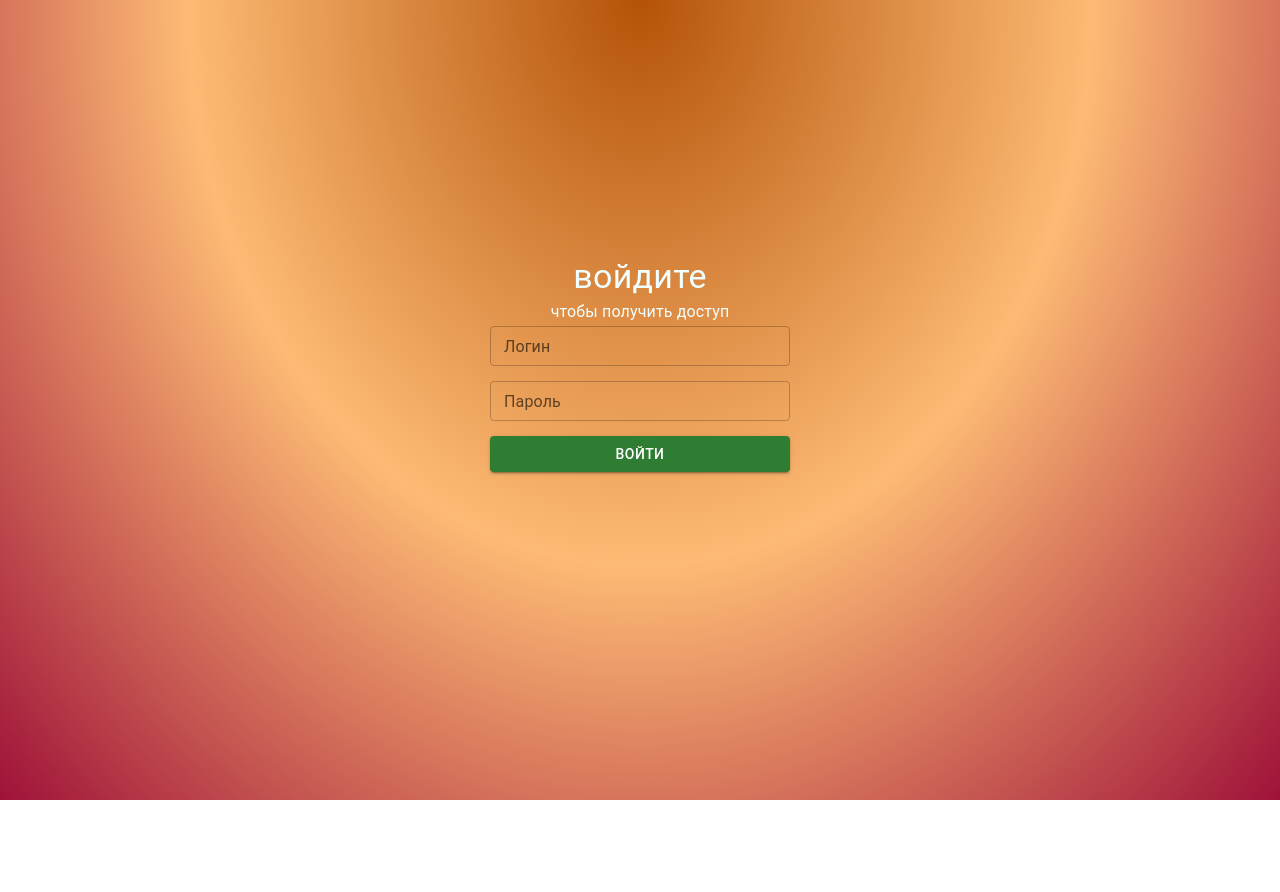
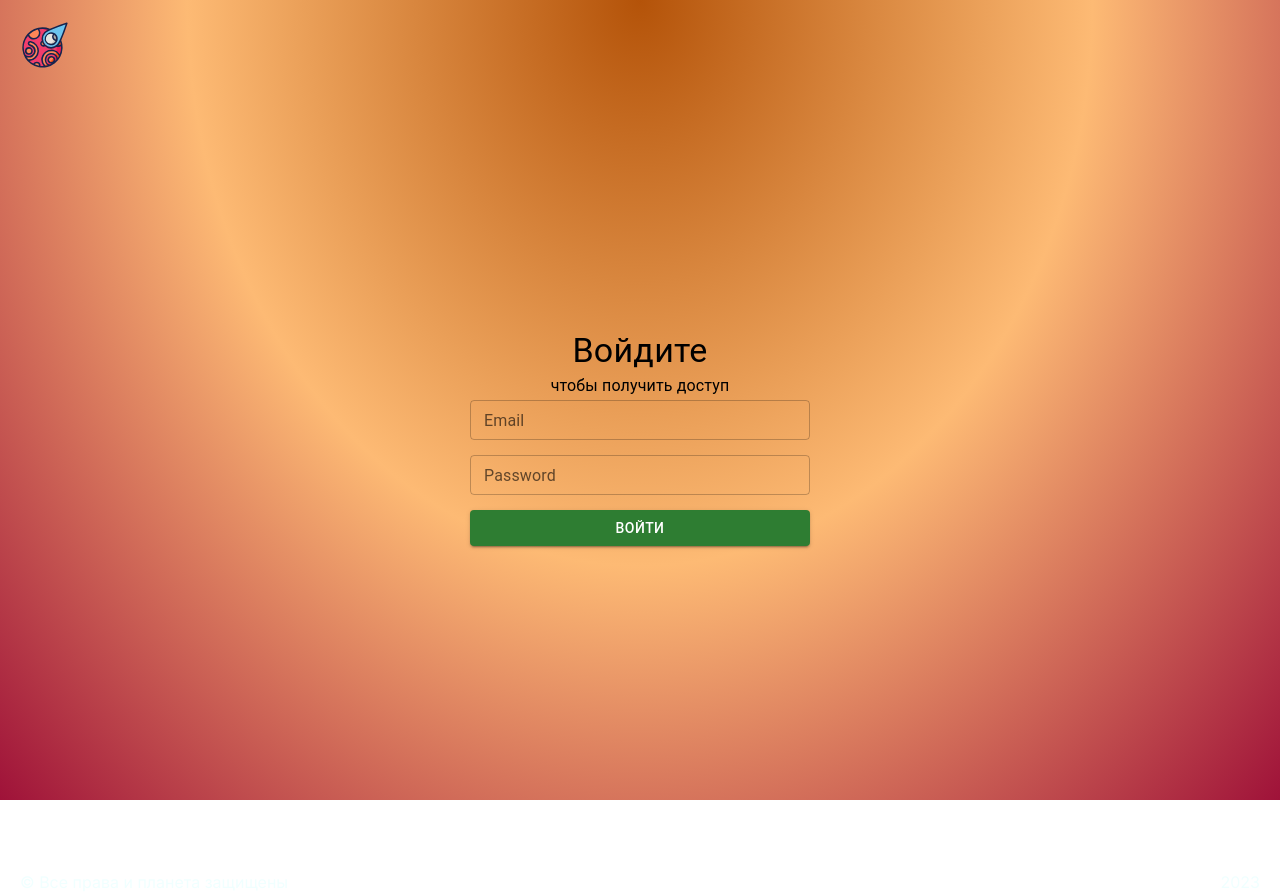
Before and after one commit to Artemiks24/asteroids, a Next.js app: page /signin in a window 1280 px wide. Before the commit the page ends 800 px from the top, so only its background shows below. Built offline with nearby package versions, Linux system fonts and the light colour scheme.

Commit message:
feat: add SignIn

```diff
--- a/app/page.module.css
+++ b/app/page.module.css
@@ -8,7 +8,7 @@
     gap: 50px;
     align-items: center;
     padding: 0 20px;
-    margin-bottom: 75px;
+    margin-bottom: 95px;
 }
 
 .mainContainer {
--- a/app/signin/page.tsx
+++ b/app/signin/page.tsx
@@ -1,11 +1,16 @@
 import React, { FC } from 'react';
 
 import AuthPage from '../../components/AuthPage/AuthPage';
+import Logo from '../../components/Logo/Logo';
+import Footer from '../../components/Footer/Footer';
+
 
 const SignIn: FC = () => {
     return (
         <>
+            <Logo />
             <AuthPage />
+            <Footer />
         </>
     );
 };
--- a/components/AuthPage/AuthPage.module.css
+++ b/components/AuthPage/AuthPage.module.css
@@ -1,9 +1,16 @@
 .wrapper {
+    color: black;
     padding-top: 20%;
     display: flex;
     flex-direction: column;
     justify-content: center;
     align-items: center;
+    margin-bottom: 326px;
+}
+
+.subtitle {
+
+    margin-bottom: 20px;
 }
 
 .form {
@@ -13,10 +20,10 @@
 }
 
 .input {
-    width: 300px;
-
+    width: 340px;
 }
 
 .button {
-    width: 300px;
+    color: inherit;
+    width: 340px;
 }
--- a/components/AuthPage/AuthPage.tsx
+++ b/components/AuthPage/AuthPage.tsx
@@ -3,60 +3,58 @@
 import React, { FC } from 'react';
 import { Typography, TextField, Button } from '@mui/material';
 import styles from './AuthPage.module.css';
-import { useForm, Controller, SubmitHandler } from 'react-hook-form';
+import { useForm } from 'react-hook-form';
+import { PasswordValidate, EmailValidate } from './validate';
+
 
 const AuthPage: FC = () => {
     interface ISignin {
-        login: string,
+        email: string,
         password: string
     }
 
-    const { handleSubmit, control } = useForm<ISignin>();
+    const { register,
+        formState: { errors },
+        handleSubmit,
+    } = useForm<ISignin>();
 
-    const onsubmit: SubmitHandler<ISignin> = (data) => console.log(data);
+
+    const onSubmit = async (event: ISignin) => {
+        const data = {
+            email: event.email,
+            password: event.password,
+        };
+        console.log(data);
+    };
 
     return (
         <div className={styles.wrapper}>
             <Typography variant="h4" component="div">
-                войдите
+                Войдите
             </Typography>
-            <Typography variant="subtitle1" component="div">
+            <Typography className={styles.subtitle} variant="subtitle1" component="div">
                 чтобы получить доступ
             </Typography>
-            <form className={styles.form} onSubmit={handleSubmit(onsubmit)}>
-                <Controller
-                    control={control}
-                    name='login'
-                    rules={{ required: true }}
-                    render={({ field }) => {
-                        return (
-                            <TextField
-                                size='small'
-                                className={styles.input}
-                                label="Логин"
-                                color="success"
-                                onChange={(e) => field.onChange(e)}
-                                value={field.value}
-                            />
-                        );
-                    }}
+            <form className={styles.form} onSubmit={handleSubmit(onSubmit)}>
+                <TextField
+                    id="email"
+                    size="small"
+                    label="Email"
+                    type="email"
+                    color='success'
+                    {...register('email', EmailValidate)}
+                    error={!!errors.email}
+                    helperText={errors.email?.message}
                 />
-                <Controller
-                    control={control}
-                    name='password'
-                    rules={{ required: true }}
-                    render={({ field }) => {
-                        return (
-                            <TextField
-                                size='small'
-                                className={styles.input}
-                                label="Пароль"
-                                color="success"
-                                onChange={(e) => field.onChange(e)}
-                                value={field.value}
-                            />
-                        );
-                    }}
+                <TextField
+                    id="password"
+                    label="Password"
+                    type="password"
+                    color='success'
+                    size='small'
+                    {...register('password', PasswordValidate)}
+                    error={!!errors.password}
+                    helperText={errors.password?.message}
                 />
                 <Button className={styles.button} type='submit' color="success" variant="contained" >
                     Войти
--- /dev/null
+++ b/components/AuthPage/validate.ts
@@ -0,0 +1,23 @@
+export const PasswordValidate = {
+    required: 'Password is required',
+    pattern: {
+        value: /^[a-zA-Z0-9!@#$%^&*()_+<>?,.`~*/\\|]+$/,
+        message: 'Password can only contain Latin letters and numbers',
+    },
+    minLength: {
+        value: 6,
+        message: 'Password must be at least 6 characters long',
+    },
+    maxLength: {
+        value: 40,
+        message: 'Password must be at most 40 characters long',
+    },
+};
+
+export const EmailValidate = {
+    required: 'Email is required',
+    pattern: {
+        value: /^[\w.-]+@[\w.-]+\.\w+$/,
+        message: 'Invalid email address',
+    },
+};
--- a/components/Authorize/Authorize.module.css
+++ b/components/Authorize/Authorize.module.css
@@ -1,4 +1,5 @@
 .wrapper {
+    padding: 20px 20px 0px 0px;
     display: flex;
     gap: 10px;
 }
--- a/components/Footer/Footer.module.css
+++ b/components/Footer/Footer.module.css
@@ -1,6 +1,6 @@
 .wrapper {
     display: flex;
     justify-content: space-between;
-    padding: 20px 20px;
-    flex: 0 0 auto;
+    padding: 0 20px;
+
 }
--- a/components/Header/Header.module.css
+++ b/components/Header/Header.module.css
@@ -1,6 +1,5 @@
 .header {
-    padding: 20px 20px;
-    margin-bottom: 20px;
+    margin-bottom: 40px;
 }
 
 .header__container {
--- /dev/null
+++ b/components/Logo/Logo.module.css
@@ -0,0 +1,7 @@
+.logoWrapper {
+    padding: 20px 0px 0px 20px;
+}
+
+.logo {
+    cursor: pointer;
+}
--- /dev/null
+++ b/components/Logo/Logo.tsx
@@ -0,0 +1,13 @@
+import React, { FC } from 'react';
+import Image from 'next/image';
+import Link from 'next/link';
+import styles from './Logo.module.css';
+const Logo: FC = () => {
+    return (
+        <div className={styles.logoWrapper}>
+            <Link href='/'><Image className={styles.logo} priority={true} src="http://localhost:3000/as_logo.svg" alt="Мое изображение" width={50} height={50} /></Link>
+        </div>
+    );
+};
+
+export default Logo;
```
Also changed, not shown: components/Header/Header.tsx (+5 -6 lines).
